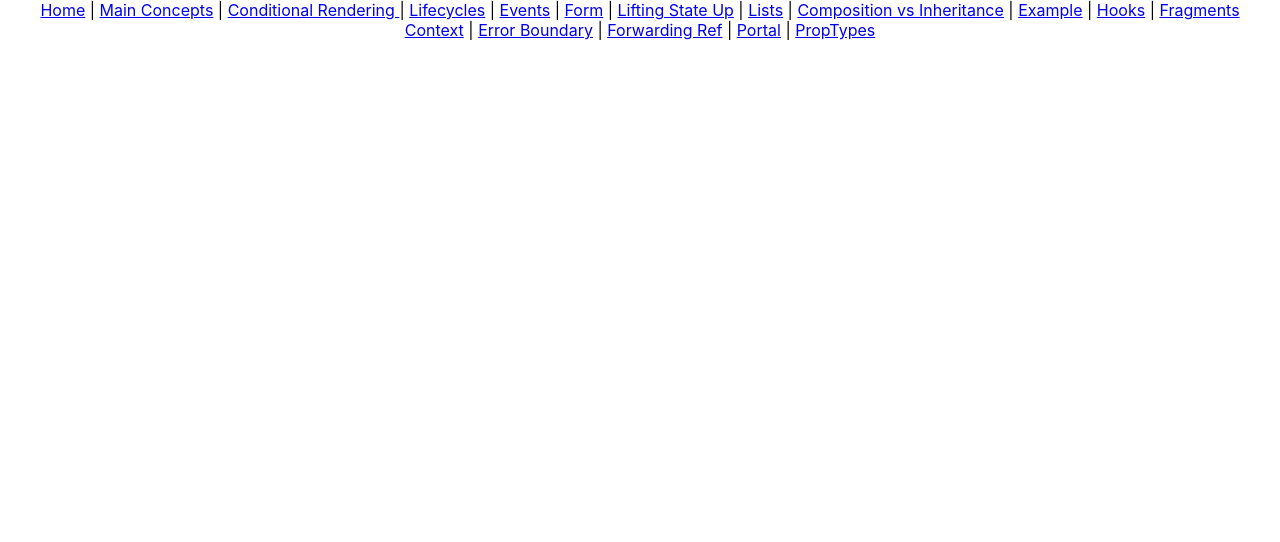
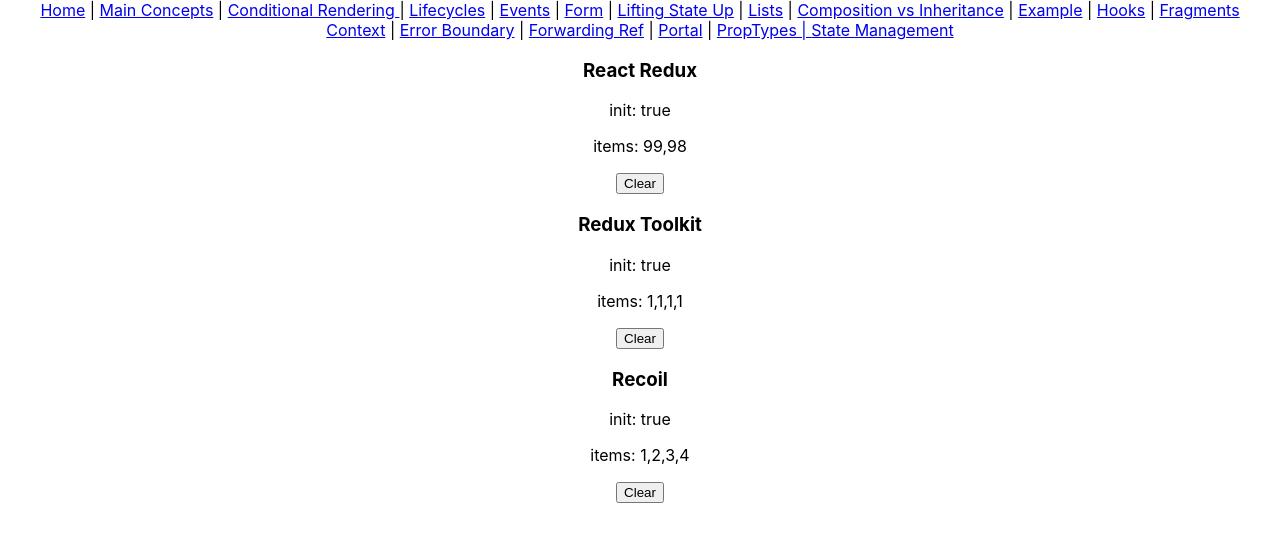
Before and after one commit to kelemenisti/kelemenisti.github.io, a React (Create React App) app: page /state-management in a window 1280 px wide. Shown: the top 542 px of the page. Built offline with nearby package versions, Linux system fonts and the light colour scheme.

Commit message:
Added examples for state management

```diff
--- a/package.json
+++ b/package.json
@@ -3,6 +3,7 @@
   "version": "0.1.0",
   "private": true,
   "dependencies": {
+    "@reduxjs/toolkit": "^1.7.1",
     "@testing-library/jest-dom": "^5.15.1",
     "@testing-library/react": "^11.2.7",
     "@testing-library/user-event": "^12.8.3",
@@ -13,8 +14,11 @@
     "prop-types": "^15.7.2",
     "react": "^17.0.2",
     "react-dom": "^17.0.2",
+    "react-redux": "^7.2.6",
     "react-router-dom": "^6.0.2",
     "react-scripts": "4.0.3",
+    "recoil": "^0.5.2",
+    "redux": "^4.1.2",
     "typescript": "^4.5.2",
     "web-vitals": "^1.1.2"
   },
--- a/src/App.tsx
+++ b/src/App.tsx
@@ -18,6 +18,7 @@
 import { Portal } from './portal/Portal';
 import { PropType } from './proptypes/PropType';
 import { ForwardingRef } from './forwardingRef/ForwardingRef';
+import { StateManagement } from './stateManagement/StateManagement';
 
 function App() {
   return (
@@ -30,7 +31,8 @@
       <br />
       <Link to="/context">Context</Link> | <Link to="/error-boundary">Error Boundary</Link> |{' '}
       <Link to="/forwarding-ref">Forwarding Ref</Link> | <Link to="/portal">Portal</Link> |{' '}
-      <Link to="/prop-types">PropTypes</Link>
+      <Link to="/prop-types">PropTypes | </Link>
+      <Link to="/state-management">State Management</Link>
       <div>
         <Routes>
           <Route path="/" element={<Home />} />
@@ -50,6 +52,7 @@
           <Route path="/forwarding-ref" element={<ForwardingRef />} />
           <Route path="/portal" element={<Portal />} />
           <Route path="/prop-types" element={<PropType />} />
+          <Route path="/state-management" element={<StateManagement />} />
         </Routes>
       </div>
     </div>
--- /dev/null
+++ b/src/stateManagement/ReactRedux.tsx
@@ -0,0 +1,57 @@
+import React from 'react';
+import { createStore } from 'redux';
+import { connect, ConnectedProps } from 'react-redux';
+
+const initialValue = { init: false, items: [] as number[] };
+type ItemState = typeof initialValue;
+
+function reducer(state: ItemState = initialValue, action: any) {
+  switch (action.type) {
+    case 'load':
+      return { ...state, init: true, items: action.payload };
+    case 'reset':
+      return { init: false, items: [] };
+    default:
+      return state;
+  }
+}
+
+export const store = createStore(reducer);
+
+function mapStateToProps(state: ItemState) {
+  return {
+    init: state.init,
+    items: state.items
+  };
+}
+
+const mapDispatchToProps = {
+  load: (value: number[]) => ({ type: 'load', payload: value }),
+  reset: () => ({ type: 'reset' })
+};
+
+const connector = connect(mapStateToProps, mapDispatchToProps);
+
+class ReactRedux extends React.Component<ConnectedProps<typeof connector>> {
+  state = {
+    init: false,
+    items: []
+  };
+
+  componentDidMount() {
+    this.props.load([99, 98]);
+  }
+
+  render() {
+    return (
+      <div>
+        <h3>React Redux</h3>
+        <p>init: {this.props.init.toString()}</p>
+        <p>items: {this.props.items.toString()}</p>
+        <button onClick={() => this.props.reset()}> Clear</button>
+      </div>
+    );
+  }
+}
+
+export default connector(ReactRedux);
--- /dev/null
+++ b/src/stateManagement/Recoil.tsx
@@ -0,0 +1,24 @@
+import React, { useEffect } from 'react';
+import { atom, useRecoilState } from 'recoil';
+
+const itemState = atom({
+  key: 'item',
+  default: { init: false, items: [] as number[] }
+});
+
+export function Recoil() {
+  const [state, setState] = useRecoilState(itemState);
+
+  useEffect(() => {
+    setState({ init: true, items: [1, 2, 3, 4] });
+  }, []);
+
+  return (
+    <div>
+      <h3>Recoil</h3>
+      <p>init: {state.init.toString()}</p>
+      <p>items: {state.items.toString()}</p>
+      <button onClick={() => setState({ init: false, items: [] })}> Clear</button>
+    </div>
+  );
+}
--- /dev/null
+++ b/src/stateManagement/ReduxToolkit.tsx
@@ -0,0 +1,40 @@
+import React, { useEffect } from 'react';
+import { configureStore, createSlice } from '@reduxjs/toolkit';
+import { useDispatch, useSelector } from 'react-redux';
+
+const itemSlice = createSlice({
+  name: 'item',
+  initialState: { init: false, items: [] as number[] },
+  reducers: {
+    load: (state, action) => {
+      state.init = true;
+      state.items = action.payload;
+    },
+    reset: (state) => {
+      state.items = [];
+      state.init = false;
+    }
+  }
+});
+
+export const { load, reset } = itemSlice.actions;
+export const store = configureStore({ reducer: { item: itemSlice.reducer } });
+
+export function ReduxToolkit() {
+  const init = useSelector((state: any) => state.item.init);
+  const items = useSelector((state: any) => state.item.items);
+  const dispatch = useDispatch();
+
+  useEffect(() => {
+    dispatch(load([1, 1, 1, 1]));
+  }, []);
+
+  return (
+    <div>
+      <h3>Redux Toolkit</h3>
+      <p>init: {init.toString()}</p>
+      <p>items: {items.toString()}</p>
+      <button onClick={() => dispatch(reset())}> Clear</button>
+    </div>
+  );
+}
--- /dev/null
+++ b/src/stateManagement/StateManagement.tsx
@@ -0,0 +1,22 @@
+import ReactRedux, { store as store1 } from './ReactRedux';
+import React from 'react';
+import { Provider } from 'react-redux';
+import { ReduxToolkit, store as store2 } from './ReduxToolkit';
+import { Recoil } from './Recoil';
+import { RecoilRoot } from 'recoil';
+
+export function StateManagement() {
+  return (
+    <div>
+      <Provider store={store1}>
+        <ReactRedux />
+      </Provider>
+      <Provider store={store2}>
+        <ReduxToolkit />
+      </Provider>
+      <RecoilRoot>
+        <Recoil />
+      </RecoilRoot>
+    </div>
+  );
+}
```
Also changed, not shown: src/stateManagement/ReducerHook.tsx (added, +33 -0 lines), 1 other file (tests, documents, lock files or other folders).
